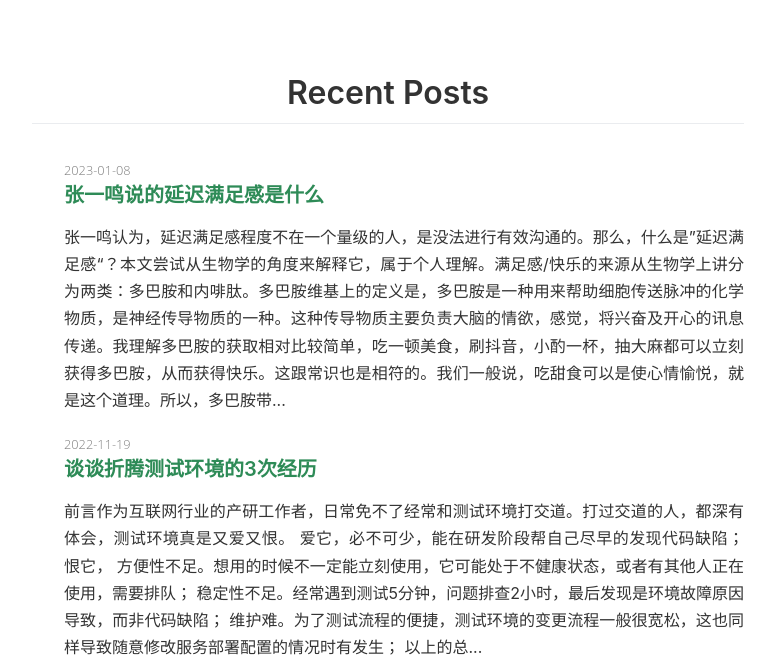
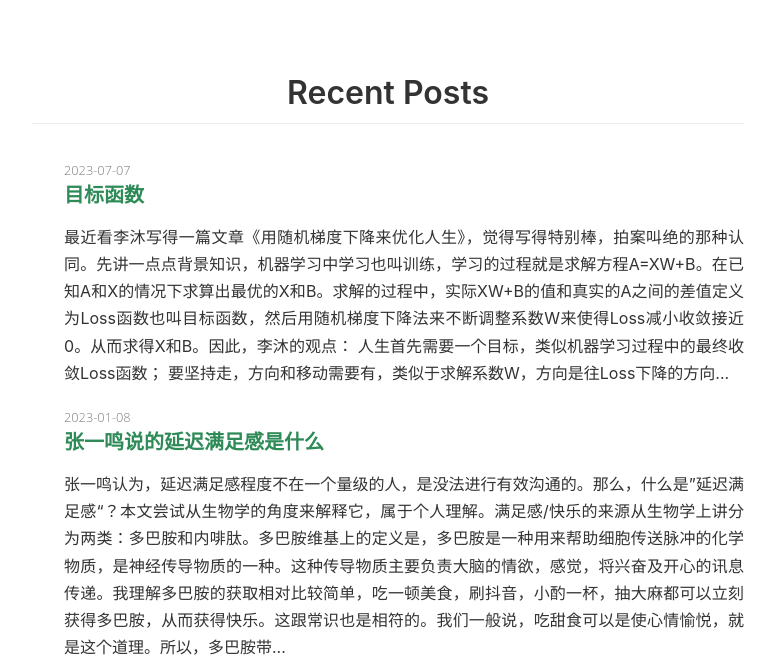
Before and after one commit to e06084/e06084.github.io, a Jekyll site: the page built from index.html, in a window 1280 px wide and 900 px high, cut to the strip 244-900 px from the top of the window. Shown: the whole strip, without its empty margins (252-1027 px from the left). Built offline with Jekyll 4.4.1, drawn with Linux system fonts in a browser that asks for light colours; nearby versions of some CDN libraries; the list of posts is cut into pages by our own code; comment, search, counter and statistics services are not loaded.

Commit message:
[feat]: add lass function

```diff
--- /dev/null
+++ b/_posts/2023-07-07-loss-function-zh.md
@@ -0,0 +1,16 @@
+---
+layout    : post
+title     : "目标函数"
+date      : 2023-07-07
+lastupdate: 2023-07-07
+categories: 计算机 机器学习 生活
+---
+最近看李沐写得一篇文章《用随机梯度下降来优化人生》，觉得写得特别棒，拍案叫绝的那种认同。
+
+先讲一点点背景知识，机器学习中学习也叫训练，学习的过程就是求解方程A=XW+B。在已知A和X的情况下求算出最优的X和B。求解的过程中，实际XW+B的值和真实的A之间的差值定义为Loss函数也叫目标函数，然后用随机梯度下降法来不断调整系数W来使得Loss减小收敛接近0。从而求得X和B。
+
+因此，李沐的观点：
+1. 人生首先需要一个目标，类似机器学习过程中的最终收敛Loss函数；
+2. 要坚持走，方向和移动需要有，类似于求解系数W，方向是往Loss下降的方向，循环用随机梯度下降来确定具体的移动，移动可能会出错，但是下一次的反馈会修正移动，使得整体是朝着Loss下降的方向；
+
+所以，人生目标很重要。
```
Also changed, not shown: about.md (+4 -2 lines).
